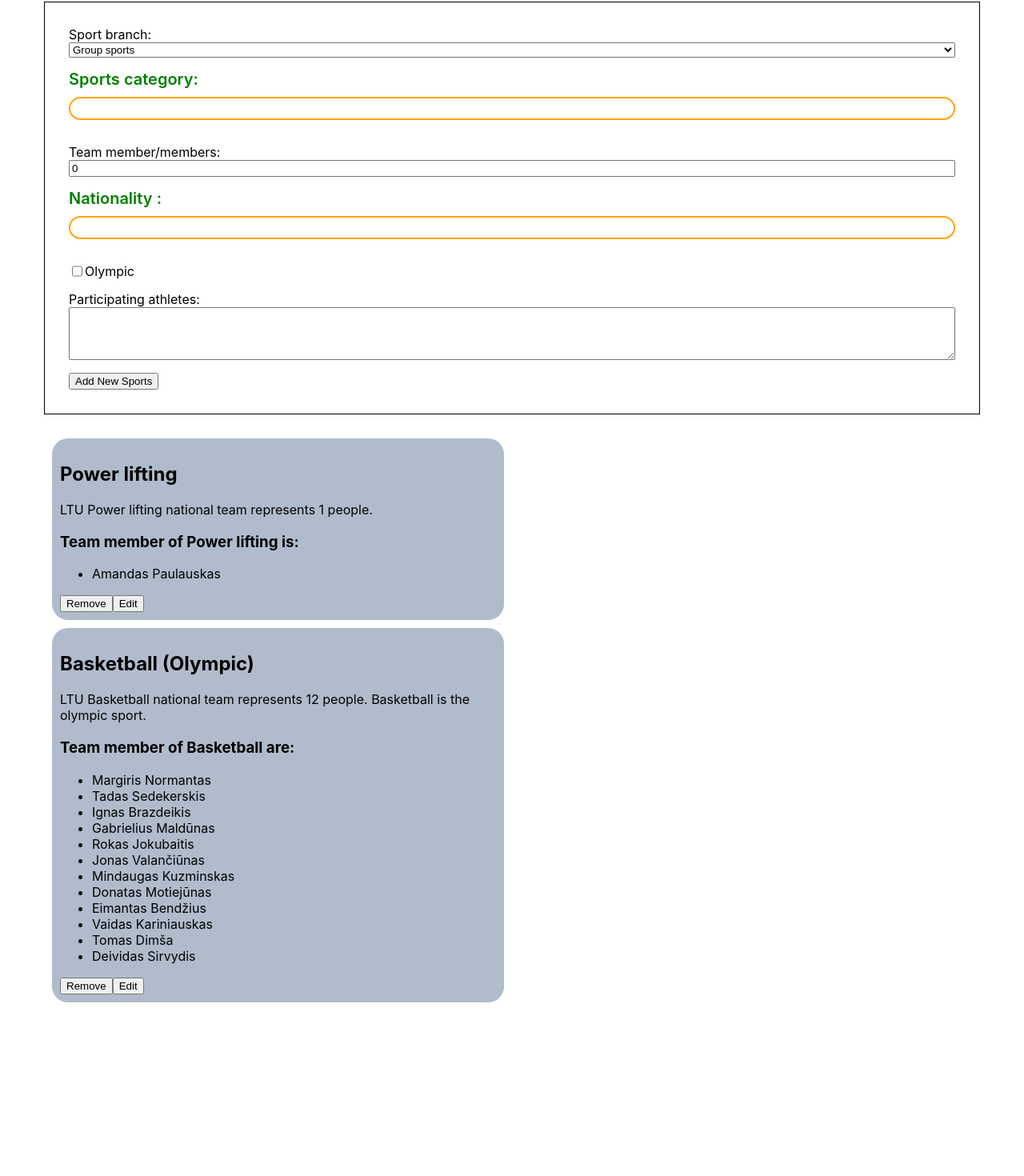
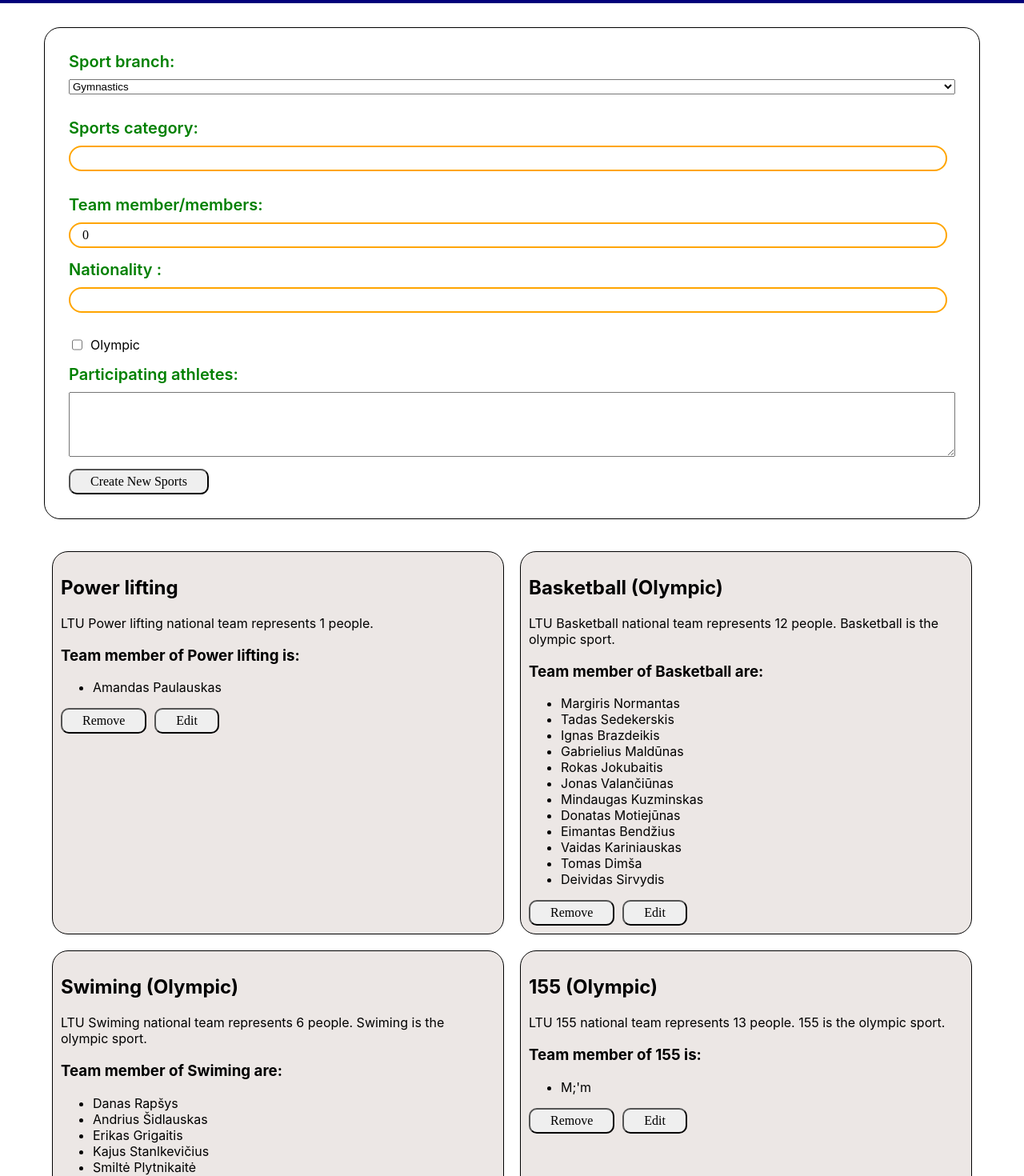
Before and after one commit to Sho4kas/react-basic, a React (Create React App) app: page /Sports in a window 1280 px wide. Shown: the part 78-1548 px from the top of the page at 80% size. Before the commit the page ends 1341 px from the top, so only its background shows below. Built offline with nearby package versions, Linux system fonts and the light colour scheme; data requests are answered from the project's data file.

Commit message:
Button style change

```diff
--- a/db.json
+++ b/db.json
@@ -30,13 +30,34 @@
       ],
       "isOlympic": true,
       "id": 2
+    },
+    {
+      "name": "Swiming",
+      "member": 6,
+      "nationality": "LTU",
+      "athletes": [
+        "Danas Rapšys",
+        "Andrius Šidlauskas",
+        "Erikas Grigaitis",
+        "Kajus Stanlkevičius",
+        "Smiltė Plytnikaitė",
+        "Adomas Gatulis"
+      ],
+      "isOlympic": true,
+      "id": 3
+    },
+    {
+      "name": "155",
+      "member": 13,
+      "nationality": "LTU",
+      "athletes": [
+        "M;'m"
+      ],
+      "isOlympic": true,
+      "id": 4
     }
   ],
   "branch": [
-    {
-      "name": "Group sports",
-      "id": 3
-    },
     {
       "name": "Gymnastics",
       "id": 4
@@ -64,6 +85,10 @@
     {
       "name": "Strength sport",
       "id": 10
+    },
+    {
+      "name": "Group sports",
+      "id": 11
     }
   ]
 }
--- a/src/Components/BranchForm.js
+++ b/src/Components/BranchForm.js
@@ -65,9 +65,9 @@ const BranchForm = (props) => {
 
 
     return (
-      <form id="branch-form" onSubmit={newBranchHandler}>
+      <form id="sport-form" onSubmit={newBranchHandler}>
 
-        <div className={`${styles.formControl} ${nameError && styles.invalid}`}>
+        <div className={`formControl ${nameError} ${styles.formControl}`}>
           <label htmlFor="name"> Add new sport branch:</label>
           <input
             type="text"
--- a/src/Components/PageHeader/PageHeader.css
+++ b/src/Components/PageHeader/PageHeader.css
@@ -10,8 +10,6 @@
     justify-content: flex-start;
     gap: 10px 20px;
     list-style-type: none;
-    margin: 0;
-    padding: 0;
   }
 
   .page-header .nav-list a {
@@ -21,7 +19,7 @@
   }
 
   .page-header .nav-list a.active {
-    color: rgb(243, 211, 10);
+    color: rgb(246, 214, 7);
   }
 
   .page-header .nav-list a:hover {
--- a/src/Components/SportsForm.js
+++ b/src/Components/SportsForm.js
@@ -4,47 +4,6 @@ import axios from 'axios'
 import styled from 'styled-components'
 import styles from './SportsForm.module.css';
 
-const FormControl = styled.div`
-  display: flex;
-  flex-direction: column;
-  margin-bottom: 30px;
-  gap: 10px 0;
-
-  &.form-control-inline {
-    flex-direction: row;
-  }
-
-  label {
-    font-weight: 600;
-    color: green;
-    font-size: 20px;
-  }
-
-  input {
-    border: 2px solid orange;
-    border-radius: 50px;
-    padding: 5px 15px;
-
-    &:focus {
-      background-color: rgb(253, 237, 240);
-    }
-  }
-
-  &.invalid {
-    input {
-      border-color: red;
-      background-color: pink;
-    }
-
-    label {
-      color: red;
-    }
-  }
-
-  .input-error-message {
-    color: red;
-  }
-`
 
 const FormControlWithProps = styled.div`
   display: flex;
@@ -126,10 +85,10 @@ const SportsForm = (props) => {
     let formIsValid = true
 
     if (!name) {
-      setNameError('Name is required')
+      setNameError('Sports category required')
       formIsValid = false
     } else if (name.length < 3) {
-      setNameError('Name must be at least 3 letters long')
+      setNameError('Category must be at least 3 letters long')
       formIsValid = false
     }
 
@@ -142,7 +101,7 @@ const SportsForm = (props) => {
       setNationalityError('Nationality required')
       formIsValid = false
     } else if (nationality.length < 3) {
-      setNationalityError('Nationality  must be at least 3 letters long')
+      setNationalityError('Nationality must be at least 3 letters long')
       formIsValid = false
     }
 
@@ -195,8 +154,7 @@ const SportsForm = (props) => {
 
   return (
     <form id="sport-form" onSubmit={newSportsHandler}>
-
-         <div className="form-control">
+         <div className={`${styles.formControl}`}>
         <label htmlFor="branch" > Sport branch:</label>
         <select  id="branch"
         value={branch}
@@ -205,7 +163,7 @@ const SportsForm = (props) => {
         </select>
       </div>
 
-      <div className={`${styles.formControl} ${nameError && styles.invalid}`}>
+      <FormControlWithProps invalid={nameError && 'invalid'} color="green">
         <label htmlFor="name">Sports category:</label>
         <input
           type="text"
@@ -215,10 +173,10 @@ const SportsForm = (props) => {
           onChange={nameInputHandler}
         />
         {nameError && <span className="input-error-message">{nameError}</span>}
-      </div>
+        </FormControlWithProps>
 
 
-      <div className={`form-control ${memberError ? 'invalid' : ''}`}>
+      <div className={`form-control ${styles.formControl} ${memberError ? 'invalid' : ''}`}>
         <label htmlFor="member">Team member/members:</label>
         <input
           type="number"
@@ -256,10 +214,10 @@ const SportsForm = (props) => {
         <label htmlFor="olympic">Olympic</label>
       </div>
 
-      <div className="form-control">
+      <div className={`form-control ${styles.formControl}`}>
         <label htmlFor="athletes">Participating athletes:</label>
         <textarea
-          rows={4}
+          rows={5}
           value={athletes.join(', ')}
           id="athletes"
           name="athletes"
@@ -268,11 +226,11 @@ const SportsForm = (props) => {
         </textarea>
       </div>
 
-      <input type="submit" value={editSportsData ? 'Edit Sports' : 'Add New Sports'} />
+      <input type="submit" value={editSportsData ? 'Edit Sports' : 'Create New Sports'} />
 
       {invalidForm && (
         <div className="error-wrapper">
-          <span className="input-error-message">Data is missing...</span>
+          <span color='red' className="input-error-message">Data is missing...</span>
         </div>
       )}
     </form>
--- /dev/null
+++ b/src/Components/SportsForm.scss
@@ -0,0 +1,34 @@
+.formControl {
+  display: flex;
+  flex-direction: column;
+  margin-bottom: 30px;
+  gap: 10px 0;
+.formControlInline {
+  flex-direction: row;
+}
+
+label {
+  font-weight: 600;
+  color: green;
+  font-size: 20px;
+}
+
+input {
+  border: 2px solid orange;
+  border-radius: 50px;
+  padding: 5px 15px;
+}
+}
+
+.formControl input:focus {
+  background-color: rgb(253, 237, 240);
+}
+
+.formControl.invalid input {
+  border-color: red;
+  background-color: pink;
+}
+
+.formControl.invalid label {
+  color: red;
+}
--- a/src/pages/SportsPage/SportsPage.css
+++ b/src/pages/SportsPage/SportsPage.css
@@ -2,11 +2,13 @@
   margin-top: 30px;
   margin-bottom: 30px;
   border: 1px solid black;
+  border-radius: 20px;
   padding: 30px;
 }
 
 #sport-form .form-control {
   display: flex;
+  flex-wrap: wrap;
   flex-direction: column;
   margin-bottom: 15px;
 }
@@ -21,9 +23,26 @@
 }
 
 .sport-item {
-    background-color: rgb(176, 188, 204);
+  background-color: rgb(236, 231, 229);
   padding: 10px;
   margin: 10px;
+  border: 1px solid black;
   width: calc((100% - 40px) / 2);
   border-radius: 20px;
 }
+
+button {
+  border-radius: 10px;
+  font-size: medium;
+  margin-right: 10px;
+  padding: 5px 25px;
+  font-family: cursive;
+}
+
+input {
+  border-radius: 10px;
+  font-size: medium;
+  margin-right: 10px;
+  padding: 5px 25px;
+  font-family: cursive;
+}
--- a/src/pages/SportsPage/SportsPage.js
+++ b/src/pages/SportsPage/SportsPage.js
@@ -58,7 +58,7 @@ const SportsPage = () => {
     <Container>
       <SportsForm editSportsData={editSports} onNewSports={addSportsHandler} />
 
-      <div className="sports-list">
+      <div className="sport-list">
         {sportsListElement}
       </div>
     </Container>
```
Also changed, not shown: src/Components/SportsForm.css (deleted, +0 -48 lines), src/images/background.png (added). Lines whose indentation alone changed are shown as unchanged.
